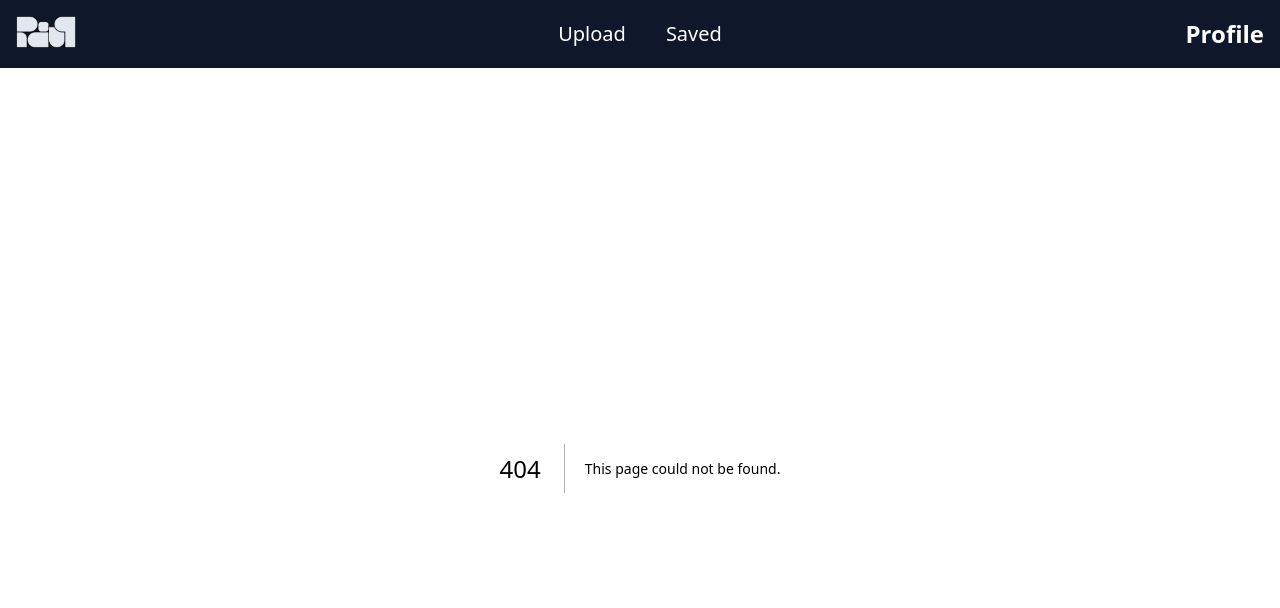
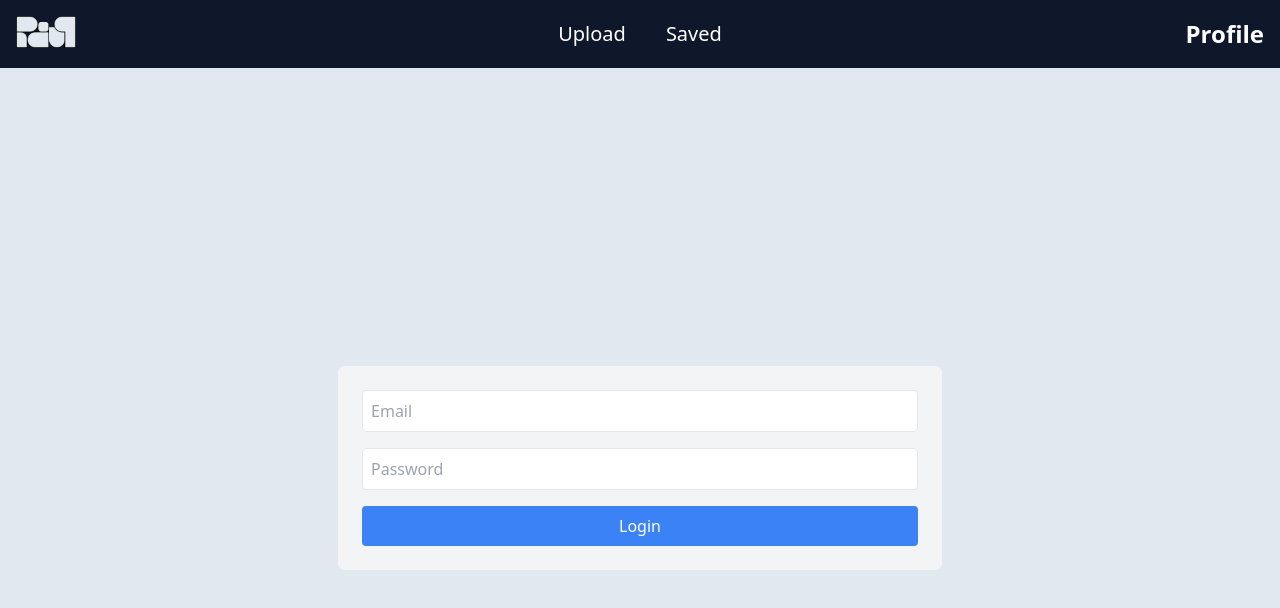
Before and after one commit to ALI-HUP/PicUp-website, a Next.js app: page /login in a window 1280 px wide. Before the commit this address had no page. Shown: the top 608 px of the page. Built offline with nearby package versions, Linux system fonts and the light colour scheme.

Commit message:
login process with fake email added

```diff
--- /dev/null
+++ b/app/api/auth/[...nextauth]/route.ts
@@ -0,0 +1,43 @@
+import NextAuth, { AuthOptions } from "next-auth";
+import CredentialsProvider from "next-auth/providers/credentials";
+
+export const authOptions: AuthOptions = {
+  providers: [
+    CredentialsProvider({
+      name: "Credentials",
+      credentials: {
+        email: { label: "Email", type: "text" },
+        password: { label: "Password", type: "password" },
+      },
+      async authorize(credentials) {
+        const email = credentials?.email;
+        const password = credentials?.password;
+
+        console.log("Login attempt", { email, password }); // Log login attempt
+
+        if (!email || !password) {
+          console.log("Missing email or password");
+          return null;
+        }
+
+        if (email === "test@example.com" && password === "123456") {
+          console.log("User authorized:", email); // Log successful login
+          return { id: "1", name: "Test User", email };
+        }
+
+        console.log("Invalid credentials"); // Log invalid login
+        return null;
+      },
+    }),
+  ],
+  session: {
+    strategy: "jwt",
+  },
+  pages: {
+    signIn: "/login",  // This is where users go to log in
+  },
+  secret: process.env.NEXTAUTH_SECRET,  // Ensure you have this secret in .env.local
+};
+
+const handler = NextAuth(authOptions);
+export { handler as GET, handler as POST };
--- /dev/null
+++ b/app/home/page.tsx
@@ -0,0 +1,30 @@
+import { getServerSession } from "next-auth";
+import { authOptions } from "../api/auth/[...nextauth]/route";
+import ImageGrid from "@/components/ImageGrid";
+import Image from "next/image";
+import profilePic from "@/public/profile/360_F_819663119_che4sZSrmQv8uQJOzuN9TVQFQNHJlfQ2.jpg";
+
+export default async function HomePage() {
+  const session = await getServerSession(authOptions);
+
+  if (!session) {
+    return <p className="text-center mt-10">Access Denied. Please log in.</p>;
+  }
+
+  return (
+    <div className="mb-40">
+      <ImageGrid images={[]} />
+
+      <div className="flex justify-center items-center flex-col">
+        <div className="bg-slate-700 p-10 w-[50%] m-5 flex gap-20">
+          <div>
+            <p>Welcome to the Home Page! Here's your profile info.</p>
+          </div>
+          <div>
+            <Image alt="profile pic" src={profilePic} className="w-40" />
+          </div>
+        </div>
+      </div>
+    </div>
+  );
+}
--- /dev/null
+++ b/app/landing/page.tsx
@@ -0,0 +1,21 @@
+"use client";
+
+import React from "react";
+import { signIn } from "next-auth/react";
+
+const LandingPage = () => {
+  return (
+    <div className="flex justify-center items-center h-screen flex-col">
+      <h1 className="text-3xl font-bold">Welcome to the Site!</h1>
+      <p className="mt-5">This is where you can learn more about us.</p>
+      <button
+        onClick={() => signIn("credentials", { callbackUrl: "/" })}
+        className="mt-5 p-2 bg-blue-600 text-white rounded"
+      >
+        Login
+      </button>
+    </div>
+  );
+};
+
+export default LandingPage;
--- /dev/null
+++ b/app/login/page.tsx
@@ -0,0 +1,57 @@
+'use client';
+import { signIn } from "next-auth/react";
+import { useState } from "react";
+
+export default function LoginPage() {
+  const [email, setEmail] = useState("");
+  const [password, setPassword] = useState("");
+  const [error, setError] = useState("");
+
+  const handleLogin = async (e: React.FormEvent) => {
+    e.preventDefault();
+
+    // Attempt to sign in using credentials
+    const res = await signIn("credentials", {
+      redirect: false,
+      email,
+      password,
+      callbackUrl: "/home",
+    });
+
+    // If there's an error, set it
+    if (res?.error) {
+      setError("Invalid credentials. Please try again.");
+    } else {
+      // Redirect to the home page if successful
+      window.location.href = res?.url || "/home";
+    }
+  };
+
+  return (
+    <div className="flex justify-center items-center h-screen text-black">
+      <form onSubmit={handleLogin} className="space-y-4 bg-gray-100 p-6 rounded-md">
+        <input
+          type="email"
+          value={email}
+          onChange={(e) => setEmail(e.target.value)}
+          placeholder="Email"
+          className="w-full p-2 border rounded"
+        />
+        <input
+          type="password"
+          value={password}
+          onChange={(e) => setPassword(e.target.value)}
+          placeholder="Password"
+          className="w-full p-2 border rounded"
+        />
+        {error && <p className="text-red-500">{error}</p>}
+        <button
+          type="submit"
+          className="w-full bg-blue-500 text-white p-2 rounded"
+        >
+          Login
+        </button>
+      </form>
+    </div>
+  );
+}
```
